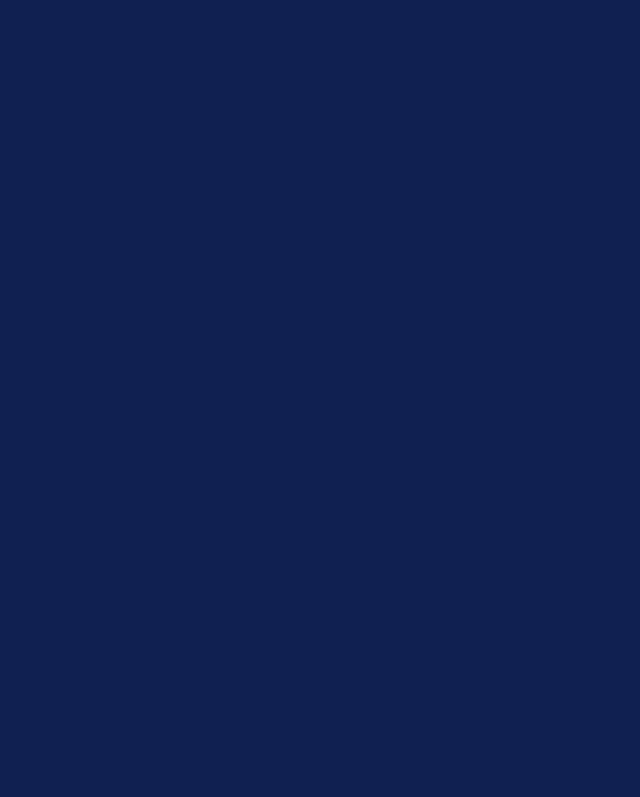
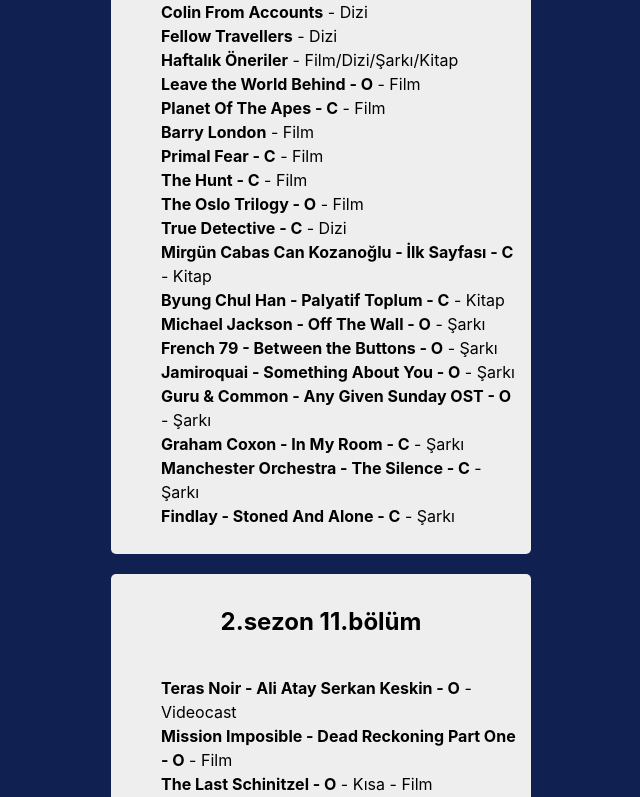
Before and after one commit to firatbicimli/CokiyidirCokseverim, a React (Vite) app: page / in a window 1280 px wide. Shown: the part 6943-7740 px from the top of the page, without its empty margins (319-959 px from the left). Before the commit the page ends 6413 px from the top, so only its background shows below. Built offline with nearby package versions, Linux system fonts and the light colour scheme.

Commit message:
new season

```diff
--- a/src/App.jsx
+++ b/src/App.jsx
@@ -19,7 +19,7 @@
     { id: 12, title: 'Wes Anderson', category: 'Kitap' },
     ];
       const movieAndBookList2 = [
-        { id: 13, title: 'David Beckham - O', category: 'Belgesel' },
+    { id: 13, title: 'David Beckham - O', category: 'Belgesel' },
     { id: 14, title: 'The Last Dance - O', category: 'Belgesel' },
     { id: 15, title: 'Bobby Robson - O', category: 'Belgesel' },
     { id: 16, title: 'El Casa Figo - C', category: 'Belgesel' },
@@ -212,6 +212,61 @@
     { id: 189, title: 'Prens - O', category: 'Dizi' },
     { id: 190, title: 'RoadRunner - C', category: 'Belgesel' },
       ];
+    const movieAndBookList10 = [
+    { id: 191, title: 'BBC 2023 En İyi Dizi Listesi', category: 'Dizi' },
+    { id: 192, title: 'The Last Of Us', category: 'Dizi' },
+    { id: 193, title: 'Poker Face', category: 'Dizi' },
+    { id: 194, title: 'Shrinking', category: 'Dizi' },
+    { id: 195, title: 'Succession', category: 'Dizi' },
+    { id: 196, title: 'Beef', category: 'Dizi' },
+    { id: 197, title: 'Dead Ringer', category: 'Dizi' },
+    { id: 198, title: 'The Diplomat', category: 'Dizi' },
+    { id: 199, title: 'Happy Valley', category: 'Dizi' },
+    { id: 200, title: 'SILO', category: 'Dizi' },
+    { id: 201, title: 'The Bear', category: 'Dizi' },
+    { id: 202, title:'Dark Winds', category: 'Dizi' },
+    { id: 203, title: 'The Other Black Girl', category: 'Dizi' },
+    { id: 204, title: 'The Curse', category: 'Dizi' },
+    { id: 205, title: 'Slow Horse', category: 'Dizi' },
+    { id: 206, title: 'Top Boy', category: 'Dizi' },
+    { id: 207, title: 'Dreaming Whilst Block', category: 'Dizi' },
+    { id: 208, title: 'Colin From Accounts', category: 'Dizi' },
+    { id: 209, title: 'Fellow Travellers', category: 'Dizi' },
+    { id: 210, title: 'Haftalık Öneriler', category: 'Film/Dizi/Şarkı/Kitap' },
+    { id: 211, title: 'Leave the World Behind - O', category: 'Film' },
+    { id: 212, title: 'Planet Of The Apes - C', category: 'Film' },
+    { id: 213, title: 'Barry London', category: 'Film' },
+    { id: 214, title: 'Primal Fear - C', category: 'Film' },
+    { id: 215, title: 'The Hunt - C', category: 'Film' },
+    { id: 216, title: 'The Oslo Trilogy - O', category: 'Film' },
+    { id: 217, title: 'True Detective - C', category: 'Dizi' },
+    { id: 218, title: 'Mirgün Cabas Can Kozanoğlu - İlk Sayfası - C', category: 'Kitap' },
+    { id: 219, title: 'Byung Chul Han - Palyatif Toplum - C', category: 'Kitap' },
+    { id: 220, title: 'Michael Jackson - Off The Wall - O', category: 'Şarkı' },
+    { id: 221, title: 'French 79 - Between the Buttons - O', category: 'Şarkı' },
+    { id: 222, title: 'Jamiroquai - Something About You - O', category: 'Şarkı' },
+    { id: 223, title: 'Guru & Common - Any Given Sunday OST - O', category: 'Şarkı' },
+    { id: 224, title: 'Graham Coxon - In My Room - C', category: 'Şarkı' },
+    { id: 225, title: 'Manchester Orchestra - The Silence - C', category: 'Şarkı' },
+    { id: 226, title: 'Findlay - Stoned And Alone - C', category: 'Şarkı' },
+      ];
+    const movieAndBookList11 = [
+    { id: 227, title: 'Teras Noir - Ali Atay Serkan Keskin - O', category: 'Videocast' },
+    { id: 228, title: 'Mission Imposible - Dead Reckoning Part One - O', category: 'Film' },
+    { id: 229, title: 'The Last Schinitzel - O', category: 'Kısa - Film' },
+    { id: 230, title: 'Legends Of The Fall - C', category: 'Film' },
+    { id: 231, title: 'The Delinquents - C', category: 'Film' },
+    { id: 232, title: 'Kuş Uçuşu - O', category: 'Dizi' },
+    { id: 233, title: 'Rain Dogs - C', category: 'Dizi' },
+    { id: 234, title: 'Maid - O', category: 'Dizi' },
+    { id: 235, title: 'Scavengers Reign - C', category: 'Dizi' },
+    { id: 236, title: 'Babylon Berlin - C', category: 'Dizi' },
+    { id: 237, title: 'Alaca - Olmaz - O', category: 'Şarkı' },
+    { id: 238, title: 'Alaca - Bye - O', category: 'Şarkı' },
+    { id: 239, title: 'The Walkmen - Lisbon - C', category: 'Şarkı' },
+    { id: 240, title: 'Wye Oak - Spiral - C', category: 'Şarkı' },
+    { id: 241, title: 'Volker Kutscher - Gereon Rath^ın Sekizinci Vakası Olimpiyat - C', category: 'Kitap' },
+      ];
     // İsterseniz buraya başka filmler ve kitaplar ekleyebilirsiniz
 
 
@@ -255,6 +310,14 @@
         <h2>2.sezon 9.bölüm</h2>
         <List data={movieAndBookList9} />
       </div>
+      <div className="container">
+        <h2>2.sezon 10.bölüm</h2>
+        <List data={movieAndBookList10} />
+      </div>
+      <div className="container">
+        <h2>2.sezon 11.bölüm</h2>
+        <List data={movieAndBookList11} />
+      </div>
       </div>
     </>
   );
```
